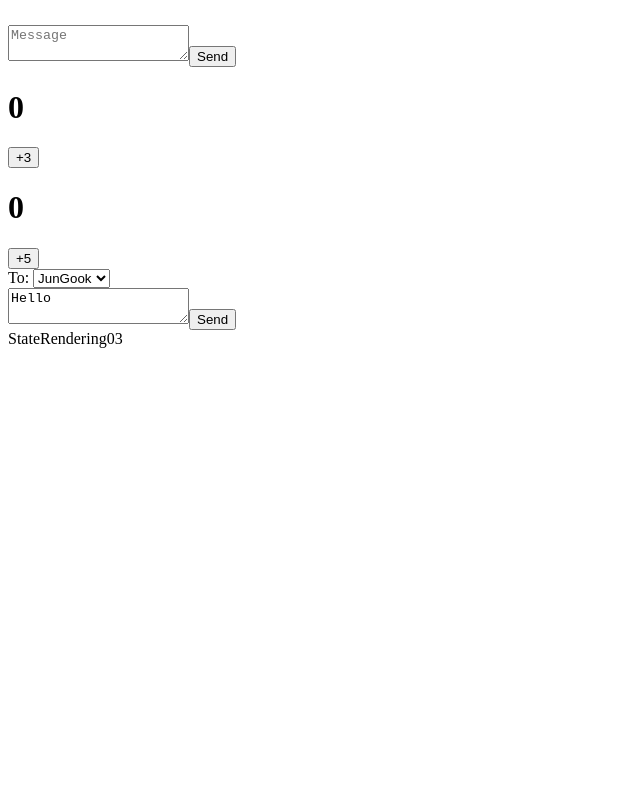
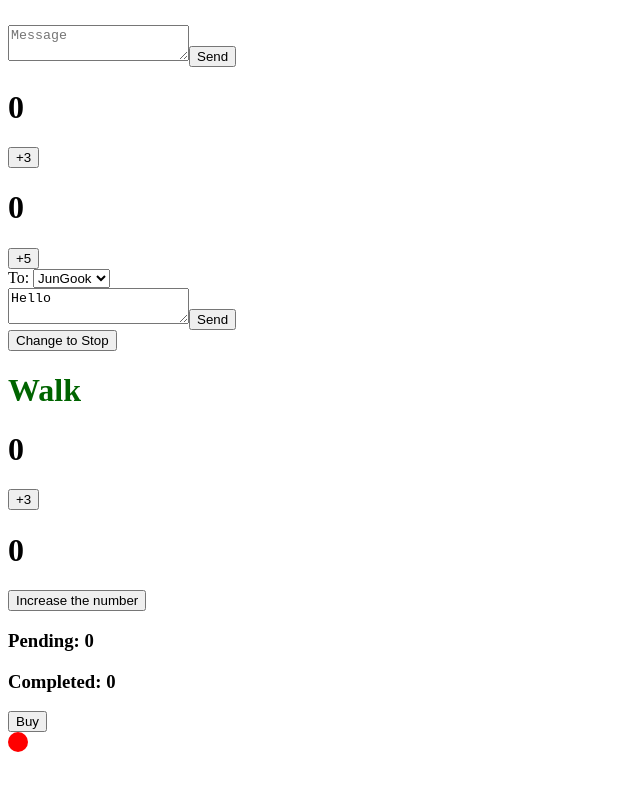
Before and after one commit to devgiants75/frontend-230527-react, a React (Create React App) app in the folder react0527/: page / in a window 1280 px wide. Shown: the part 10611-11401 px from the top of the page, without its empty margins (0-640 px from the left). Before the commit the page ends 10967 px from the top, so only its background shows below. Built offline with nearby package versions, Linux system fonts and the light colour scheme.

Commit message:
20230827

```diff
--- a/react0527/src/0826/c_State_Update/StateRendering03.tsx
+++ b/react0527/src/0826/c_State_Update/StateRendering03.tsx
@@ -1,11 +1,28 @@
-import React from 'react'
+import React, { useState } from 'react'
 
 // 버튼을 누를 때 텍스트의 색상을 변경
 // change to Stop클릭 시 빨간색
 // change to walk클릭 시 초록색
 
 export default function StateRendering03() {
+  const [walk, setWalk] = useState<boolean>(true);
+
+  function handleClick() {
+    alert(walk ? 'Stop is next' : 'Walk is next');
+    setWalk(!walk);
+    alert(walk ? 'Stop is next' : 'Walk is next');
+  }
+
   return (
-    <div>StateRendering03</div>
+    <>
+      <button onClick={handleClick}>
+        Change to {walk ? 'Stop' : 'Walk'}
+      </button>
+      <h1 style={{
+        color: walk ? 'darkgreen' : 'darkred'
+      }}>
+        {walk ? 'Walk' : 'Stop'}
+      </h1>
+    </>
   )
 }
--- /dev/null
+++ b/react0527/src/0827/StateUpdates.tsx
@@ -0,0 +1,15 @@
+import React from 'react'
+import State01 from './a_State_Updates/State01';
+import State02 from './a_State_Updates/State02';
+
+export default function StateUpdates() {
+  return (
+    <>
+      {/* <h1 style={{ backgroundColor: 'pink' }}>
+        0827 상태 업데이트 묶기
+      </h1> */}
+      <State01 />
+      <State02 />
+    </>
+  );
+}
--- /dev/null
+++ b/react0527/src/0827/UpdatingObjects.tsx
@@ -0,0 +1,15 @@
+import React from 'react'
+import Object01 from './b_Object_Update/Object01';
+import Object02 from './b_Object_Update/Object02';
+
+export default function UpdatingObjects() {
+  return (
+    <>
+      {/* <h1 style={{ backgroundColor: 'pink' }}>
+        0827. 상태에서 객체 업데이트
+      </h1> */}
+      <Object01 />
+      <Object02 />
+    </>
+  );
+}
--- /dev/null
+++ b/react0527/src/0827/a_State_Updates/State01.tsx
@@ -0,0 +1,57 @@
+import React, { useState } from 'react'
+
+  // 배치 처리
+  // : React가 UI에 있는 이벤트 핸들러와 그 안의 모든 코드가 완료될 때까지
+  // : 업데이트되지 않는다는 것을 의미
+
+export default function State01() {
+  const [number, setNumber] = useState<number>(0);
+  const [number2, setNumber2] = useState<number>(0);
+
+  return (
+    <>
+      <h1>{number}</h1>
+      <button onClick={() => {
+        // setNumber(number + 1); // setNumber(0 + 1)
+        // setNumber(number + 1); // setNumber(0 + 1)
+        // setNumber(number + 1); // setNumber(0 + 1)
+
+        //? 업데이트 함수
+        setNumber(n => n + 1); // n => 0 + 1
+        setNumber(n => n + 1); // n => 1 + 1
+        setNumber(n => n + 1); // n => 2 + 1
+        // n => n + 1
+        // : 업데이트 함수
+        // 업데이트 함수를 상태 설정자(setNumber)에 전달하면
+        // React는 이 함수를 이벤트 핸들러의 다른 모든 코드가 실행된 후 처리되도록 지시
+        // 업데이트 함수에 상태 변수 값이 입력되고 그 값은 렌더링 목록에 저장
+        // 계속된 업데이트 함수 호출 시 이전 업데이트 함수의 반환 값을 가져와
+        // 다음 업데이트의 n으로 전달
+
+        // 업데이터 함수 네이밍 규칙
+        // : 함수 인수의 이름은 해당 상태 변수의 첫 글자로 짓는 것이 일반적
+        // EX) setLastName(ln => ln.reverse());
+        // EX) setCount(c => c * 2);
+      }}>
+        +3
+      </button>
+      {/* 상태를 업데이트 한 후 상태 교체 */}
+      <h1>{number2}</h1>
+      <button onClick={() => {
+        // number2가 0이므로 아래 작업에서 React는 렌더링 대기열(큐)에 "5로 교체" 추가
+        setNumber2(number2 + 5);
+
+        // 업데이터 함수, React는 해당 함수를 렌더링 대기열(큐)에 추가
+        setNumber2(n => n + 1);
+        // React는 최종 결과로 6을 저장하고 useState에서 반환
+
+        setNumber2(20); // React는 큐에 "20으로 교체"를 추가
+
+        // 상태 설정 함수에 전달하는 내용들은 큐에 저장이 되고
+        // 렌더링 시점에는 최종적인 결과값만을 출력: 배치 처리
+      }}>
+        Increase the number
+      </button>
+    </>
+  )
+}
--- /dev/null
+++ b/react0527/src/0827/a_State_Updates/State02.tsx
@@ -0,0 +1,43 @@
+import React, { useState } from 'react'
+
+function delay(ms: number) {
+  return new Promise(resolve => {
+    setTimeout(resolve, ms);
+  })
+}
+
+// 사용자가 동시에 여러 아이템의 주문을 제출할 수 있는 앱
+
+// 사용자가 'Buy'버튼을 누를 때마다 'Pending' 카운터가 하나씩 증가
+// 3초 후에 'Pending'카운터는 감소 - Completed 카운터는 증가
+export default function State02() {
+  const [pending, setPending] = useState<number>(0);
+  const [completed, setCompleted] = useState<number>(0);
+
+  async function handleClick() {
+    // setPending(pending + 1);
+    // await delay(3000);
+    // setPending(pending - 1); // setPending(0 - 1);
+    // setCompleted(completed + 1);
+
+    setPending(p => p + 1); // Buy 버튼 클릭 시 pending 상태를 1 증가
+    await delay(3000); // 3초 동안 대기
+    setPending(p => p - 1); // 3초 후 pending 상태를 1 감소
+    setCompleted(c => c + 1); // 3초 후 completed 상태를 1 증가
+  }
+
+  return (
+    <>
+      <br />
+      <h3>
+        Pending: {pending}
+      </h3>
+      <h3>
+        Completed: {completed}
+      </h3>
+      <button onClick={handleClick}>
+        Buy
+      </button>
+    </>
+  )
+}
--- /dev/null
+++ b/react0527/src/0827/b_Object_Update/Object01.tsx
@@ -0,0 +1,62 @@
+import React, { useState } from 'react'
+
+//! 상태(State)에서 객체 업데이트
+
+// 상태는 자바스크립트의 어떤 값이든 포함 가능 (객체 포함)
+// , React 상태에 들어있는 객체를 직접 변경하는 것은 불가!
+// : 새 객체를 생성 or 기존의 객체를 복사한 후, 그 복사본을 사용하여 상태를 설정
+
+export default function Object01() {
+  // 변형(mutation)
+  // 상태에는 숫자, 문자, 불리언과 같은 자바스크립트의 값을 다룰 수 있다.
+  // : 불변 - 변경할 수 없거나, 읽기 전용으로 사용
+  // const [x, setX] = useState<number>(0);
+  // setX(5);
+  // : x상태가 0에서 5로 변경
+
+  // React의 객체 상태는 오류 없이 변경 가능
+  // But! 숫자, 문자, 불리언의 원시 타입 처럼 불변으로 취급!
+  const [position, setPosition] = useState({
+    x: 0,
+    y: 0
+  });
+  // position.x = 5;
+
+  //! 상태를 읽기 전용으로 취급
+  // : 상태에 넣은 JS 객체를 읽기 전용으로 취급
+
+  return (
+    <div onPointerMove={e => {
+      // position 객체를 직접 변경하려고 하는 경우
+      // React 상태는 불변으로 취급되어야 하기 때문에 동작을 인식하지 X
+      // : React는 상태 설정 함수를 사용하지 않는 경우 객체의 변경을 인식하지 X
+      // position.x = e.clientX;
+      // position.y = e.clientY;
+
+      // 새 객체를 생성하고 상태 설정 함수에 전달
+      // setPosition이 React에게
+      // 1. position이 새 객체로 교체
+      // 2. 해당 컴포넌트를 다시 렌더링할 것을 요청
+      setPosition({
+        x: e.clientX,
+        y: e.clientY
+      });
+    }}
+    style={{
+      position: 'relative',
+      width: '100vw',
+      height: '100vh'
+    }}>
+      <div
+        style={{
+        position: 'absolute',
+        backgroundColor: 'red',
+        borderRadius: '50%',
+        // 'postion' 상태를 기반으로 점의 위치를 변환
+        transform: `translate(${position.x}px, ${position.y}px)`,
+        width: 20,
+        height: 20,
+      }} />
+    </div>
+  )
+}
--- /dev/null
+++ b/react0527/src/0827/b_Object_Update/Object02.tsx
@@ -0,0 +1,86 @@
+import React, { ChangeEvent, useState } from 'react'
+
+//! spread 구문을 사용하여 객체 복사
+
+// 입력 필드들 중에서
+// 한 필드만 업데이트하고, 다른 모들 필드에 대해 이전 값을 유지
+export default function Object02() {
+  // 각 입력 필드에 대해 별도의 상태 변수를 선언X
+  // 여러 양식을 한 번에 관리가 필요한 경우,
+  // 모든 데이터를 객체에 그룹화하여 유지하는 것이 편리
+  const [person, setPerson] = useState({
+    firstName: 'SeungAh',
+    lastName: 'Lee',
+    email: 'devgiants75@qwe.com'
+  });
+
+  // 객체 spread 구문인 ...을 사용하면
+  // 각 프로퍼티를 따로 복사할 필요가 X
+  function handleFirstNameChange(e: ChangeEvent<HTMLInputElement>) {
+    setPerson({
+      // firstName: e.target.value,
+      // lastName: person.lastName,
+      // email: person.email
+      ...person, // 이전 필드를 복사
+      firstName: e.target.value
+    })
+  }
+
+  function handleLastNameChange(e: ChangeEvent<HTMLInputElement>) {
+    setPerson({
+      // firstName: person.firstName,
+      // lastName: e.target.value,
+      // email: person.email
+      ...person,
+      lastName: e.target.value
+    })
+  }
+
+  function handleEmailChange(e: ChangeEvent<HTMLInputElement>) {
+    setPerson({
+      // firstName: person.firstName,
+      // lastName: person.lastName,
+      // email: e.target.value
+      ...person,
+      email: e.target.value
+    })
+  }
+
+  return (
+    <>
+      <label>
+        First name:
+        <input
+          type="text"
+          value={person.firstName}
+          onChange={handleFirstNameChange}
+        />
+      </label>
+      <br />
+      <label>
+        Last name:
+        <input
+          type="text"
+          value={person.lastName}
+          onChange={handleLastNameChange}
+        />
+      </label>
+      <br />
+      <label>
+        Email:
+        <input
+          type="email"
+          value={person.email}
+          onChange={handleEmailChange}
+        />
+      </label>
+      <p>
+        {person.firstName}
+        <br />
+        {person.lastName}
+        <br />
+        {person.email}
+      </p>
+    </>
+  );
+}
--- a/react0527/src/App.tsx
+++ b/react0527/src/App.tsx
@@ -9,6 +9,8 @@ import Event from './0820/Event';
 import State from './0826/State';
 import RenderingCommit from './0826/RenderingCommit';
 import StateUpdate from './0826/StateUpdate';
+import StateUpdates from './0827/StateUpdates';
+import UpdatingObjects from './0827/UpdatingObjects';
 
 // App함수가 화면에 렌더링되는 UI전체
 function App() {
@@ -23,6 +25,8 @@ function App() {
       <State />
       <RenderingCommit />
       <StateUpdate />
+      <StateUpdates />
+      <UpdatingObjects />
     </>
   );
 }
```
